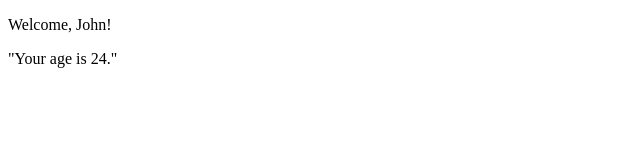
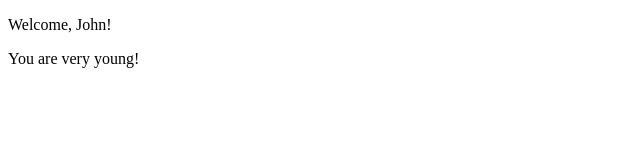
Before and after one commit to SuleymanAmangeldiyev/re_done_develhope_ex, a React (Create React App) app: page / in a window 1280 px wide. Shown: the top 160 px of the page, without its empty margins (0-640 px from the left). Built offline with nearby package versions, Linux system fonts and the light colour scheme.

Commit message:
the ex 19 (conditional redering 05) has done

```diff
--- a/src/App.jsx
+++ b/src/App.jsx
@@ -3,9 +3,9 @@ import Welcome from './Welcome'
 export class App extends Component {
 
   render() {
-  const ady = "John";
+  const ady = "John"
     return (
-      <div><Welcome name={ady}  age='24' /></div>
+      <div><Welcome name={ady}  age='4' /></div>
     )
   }
 }
@@ -14,6 +14,6 @@ export default App
 
 
 
-// the ex: 18 (Conditional Rendering - 04)
+// the ex: 19 (Conditional Rendering - 05)
 
-// Modify the Welcome component so that the Age component is rendered only if the age prop is greater than 18 and less than 65 and the name prop is equal to "John".
+// Modify the Age component so that the "Your age is " message is rendered only if the age prop is greater than 18. Otherwise render the "You are very young!" message.
--- a/src/Welcome.jsx
+++ b/src/Welcome.jsx
@@ -5,7 +5,7 @@ import React, { Component } from 'react'
    return (
      <>
        <p> Welcome, {name}!</p>
-     {age > 18 && age < 65 && name == "John" && <Age age={age}/>}
+      <Age age={age}/>
      </>
    );
  }
@@ -17,7 +17,11 @@ Welcome.defaultProps = {
 
 function Age({age})  {
 
-    return <p>"Your age is {age}."</p>;
+    return (
+      <p>
+        {age > 18 ? `Your age is ${age}.` : ''} { age < 18 && `You are very young!`}
+      </p>
+    );
   }
 
 
```
